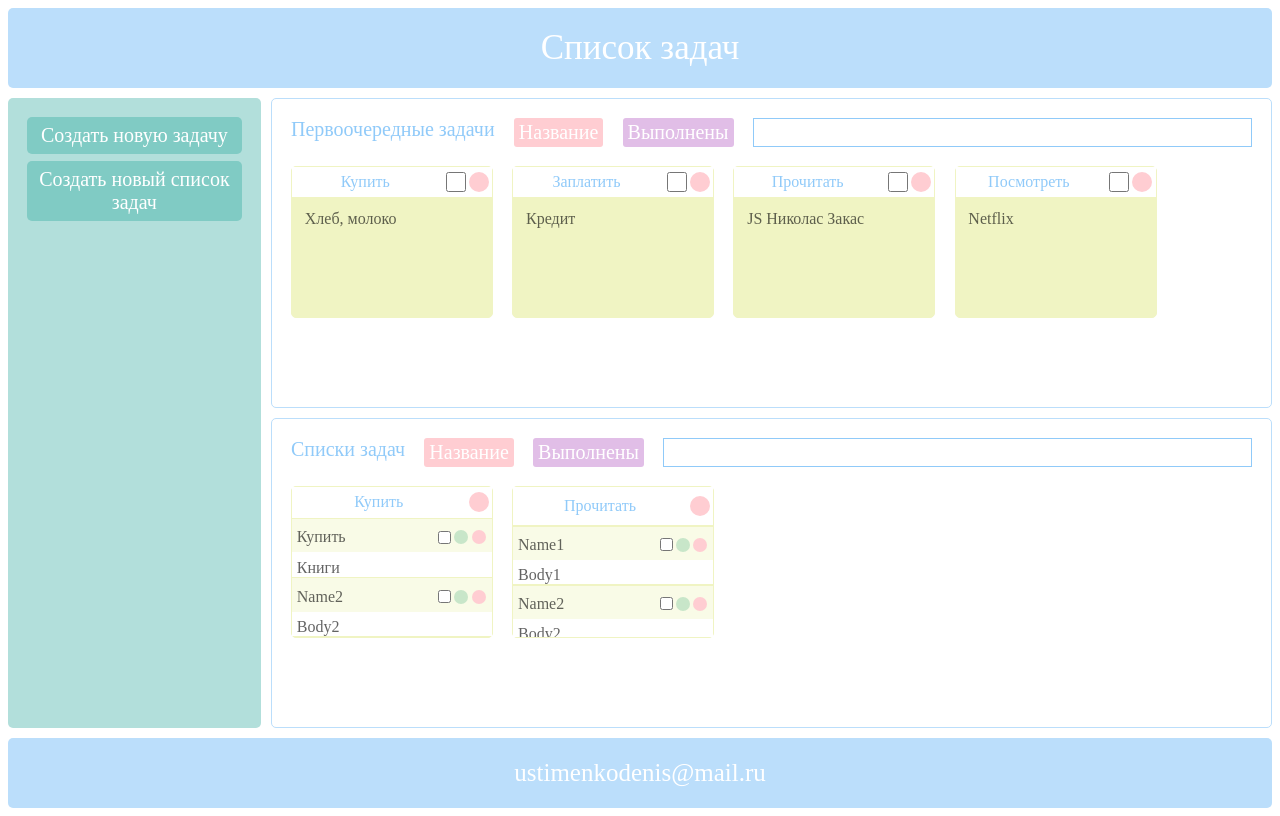
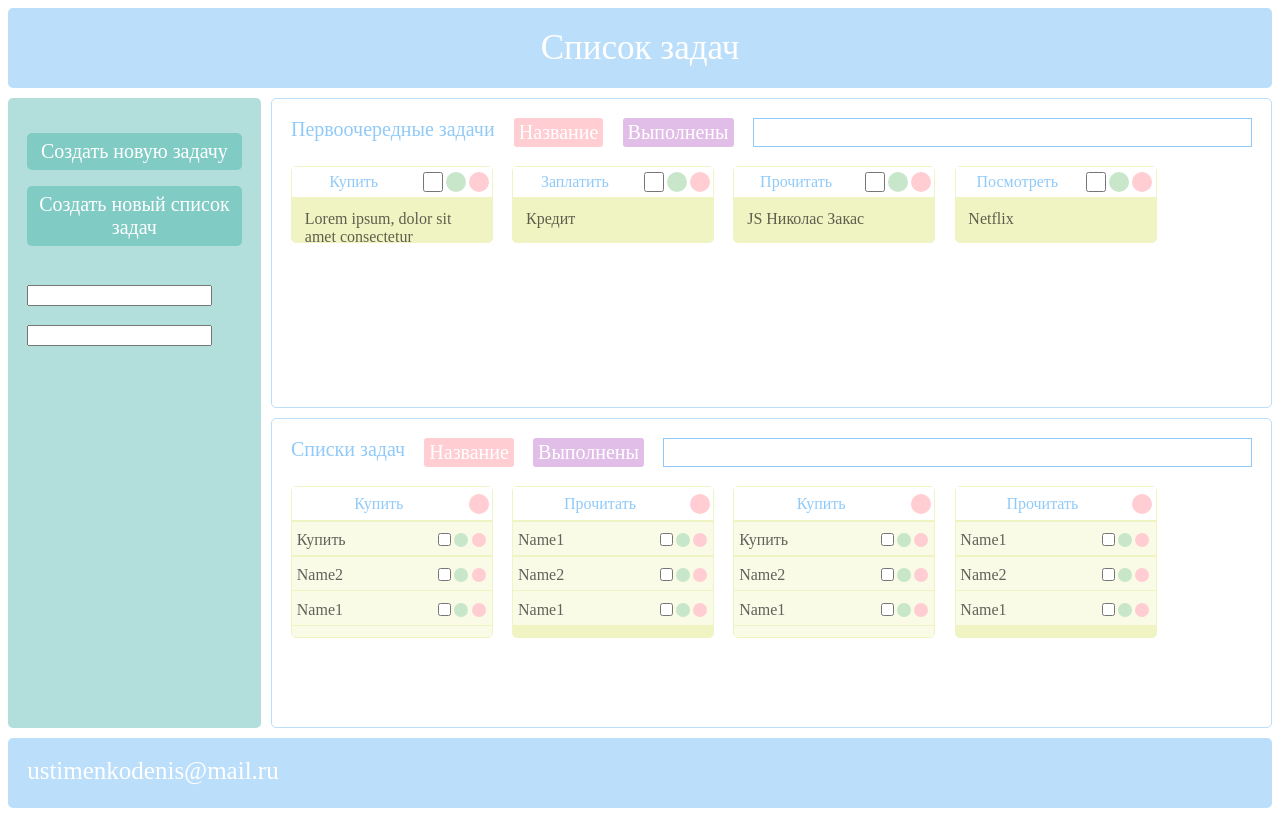
Before and after one commit to UstimenkoDenis/VueJS-todo, a Vue app: page / in a window 1280 px wide. Built offline with nearby package versions, Linux system fonts and the light colour scheme.

Commit message:
added functions to add and remove

```diff
--- a/src/App.vue
+++ b/src/App.vue
@@ -12,7 +12,10 @@
           <ToDoFilter/>
         </div>
         <div class="tasks__body">
-          <CardList v-bind:cardsData="cardsData"/>
+          <CardList
+              v-bind:cardsData = "cardsData"
+              @onDelete = "deleteCard"
+          />
         </div>
       </div>
       <div class="group-list">
@@ -23,19 +26,34 @@
           <ToDoFilter/>
         </div>
         <div class="group-list__body">
-          <GroupList v-bind:groupData="groupData"/>
+          <GroupList
+              v-bind:groupData="groupData"
+              @onDelGroup="deleteGroup"
+              @onDelItem="deleteItem"
+          />
         </div>
       </div>
     </article>
 		<nav class="main-nav">
-      <div class="menu-button">
+      <div
+        class="menu-button"
+        v-on:click="addCard('tit','description')"
+      >
         Создать новую задачу
       </div>
-      <div class="menu-button">
+      <div
+        class="menu-button"
+        v-on:click="addGroup('Group')"
+      >
         Создать новый список задач
       </div>
+      <div class="main-nav__inputs">
+        <label for=""></label>
+          <input class="main-nav__input" type="text">
+          <input class="main-nav__input" type="text">
+      </div>
     </nav>
-	<footer class="page-footer flex-center">
+	<footer class="page-footer">
     ustimenkodenis@mail.ru
   </footer>
   </div>
@@ -53,28 +71,115 @@ export default {
     CardList,
     GroupList
   },
+  methods: {
+    addCard(title, description) {
+      const id = this.cardsData.length + 1
+      const newCard = {
+        id,
+        title,
+        description,
+        completed: false
+      }
+      const newCardsData = [...this.cardsData]
+      newCardsData.push(newCard)
+      console.log(newCardsData)
+      return (
+        this.cardsData = newCardsData
+      )
+
+    },
+    deleteCard(id) {
+            const index = this.cardsData.findIndex((elem)=>elem.id === id)
+            const before = this.cardsData.slice(0,index)
+            const after = this.cardsData.slice(index+1)
+            const newCardsData = [...before,...after]
+            console.log(newCardsData)
+            this.cardsData = newCardsData
+            console.log(id)
+    },
+    addGroup(title) {
+      const id = this.groupData.length + 1
+      const newGroup = {
+        id,
+        title
+      }
+      const newGroupData = [...this.groupData]
+      newGroupData.push(newGroup)
+      console.log(newGroupData)
+      return (
+        this.groupData = newGroupData
+      )
+
+    },
+    deleteGroup(id) {
+      const index = this.groupData.findIndex((elem)=>elem.id === id)
+      const before = this.groupData.slice(0,index)
+      const after = this.groupData.slice(index+1)
+      const newGroupData = [...before,...after]
+     this.groupData = newGroupData
+      console.log(id)
+
+    },
+    deleteItem(id, idGroup) {
+
+        const indexGroup = this.groupData.findIndex((elem)=>elem.id === idGroup)
+        const index = this.groupData[indexGroup].group.findIndex((elem)=>elem.id === id)
+
+            const before = this.groupData[indexGroup].group.slice(0,index)
+            const after = this.groupData[indexGroup].group.slice(index+1)
+            const newGroupList = [...before,...after]
+
+         this.groupData[indexGroup].group = newGroupList
+
+
+
+    }
+  },
+
+
   data() {
     return {
       cardsData: [
-        {id: 1, title: "Купить", task: "Хлеб, молоко", completed: false},
-        {id: 2, title: "Заплатить", task: "Кредит", completed: false},
-        {id: 3, title: "Прочитать", task: "JS Николас Закас", completed: false},
-        {id: 4, title: "Посмотреть", task: "Netflix", completed: false}
+        {id: 1, title: "Купить",description: "Lorem ipsum, dolor sit amet consectetur adipisicing elit. Est fugiat nihil eos vel, ipsam doloremque perferendis architecto possimus saepe obcaecati laborum molestias neque eligendi cum dolore ipsa quod iure. Consectetur.", completed: false},
+        {id: 2, title: "Заплатить",description: "Кредит", completed: false},
+        {id: 3, title: "Прочитать",description: "JS Николас Закас", completed: false},
+        {id: 4, title: "Посмотреть",description: "Netflix", completed: false}
       ],
       groupData: [
-                  { title: "Купить",
+                  { id: 1,
+                    title: "Купить",
                     group: [
-                        {id: 5, title: "Купить", task: "Книги", completed: false},
-                        {id: 6, title: "Name2", task: "Body2", completed: false},
-                        {id: 7, title: "Name1", task: "Body1", completed: false},
-                        {id: 7, title: "Name1", task: "Body1", completed: false}
+                        {id: 5, title: "Купить",description: "Lorem ipsum, dolor sit amet consectetur adipisicing elit. Est fugiat nihil eos vel, ipsam doloremque perferendis architecto possimus saepe obcaecati laborum molestias neque eligendi cum dolore ipsa quod iure. Consectetur.", completed: false},
+                        {id: 6, title: "Name2",description: "Lorem ipsum, dolor sit amet consectetur adipisicing elit. Est fugiat nihil eos vel, ipsam doloremque perferendis architecto possimus saepe obcaecati laborum molestias neque eligendi cum dolore ipsa quod iure. Consectetur.", completed: false},
+                        {id: 7, title: "Name1",description: "Body1", completed: false},
+                        {id: 8, title: "Name1",description: "Body1", completed: false}
                     ]
                   },
-                  { title: "Прочитать",
+                  { id: 2,
+                    title: "Прочитать",
                     group: [
-                            {id: 8, title: "Name1", task: "Body1", completed: false},
-                            {id: 9, title: "Name2", task: "Body2", completed: false},
-                            {id: 10, title: "Name1", task: "Body1", completed: false}
+                            {id: 9, title: "Name1",description: "Body1", completed: false},
+                            {id: 10, title: "Name2",description: "Body2", completed: false},
+                            {id: 11, title: "Name1",description: "Body1", completed: false}
+
+                    ]
+                  },
+                  { id: 3,
+                    title: "Купить",
+                    group: [
+                        {id: 5, title: "Купить",description: "Lorem ipsum, dolor sit amet consectetur adipisicing elit. Est fugiat nihil eos vel, ipsam doloremque perferendis architecto possimus saepe obcaecati laborum molestias neque eligendi cum dolore ipsa quod iure. Consectetur.", completed: false},
+                        {id: 6, title: "Name2",description: "Lorem ipsum, dolor sit amet consectetur adipisicing elit. Est fugiat nihil eos vel, ipsam doloremque perferendis architecto possimus saepe obcaecati laborum molestias neque eligendi cum dolore ipsa quod iure. Consectetur.", completed: false},
+                        {id: 7, title: "Name1",description: "Body1", completed: false},
+                        {id: 8, title: "Name1",description: "Body1", completed: false}
+                    ]
+                  },
+                  { id: 4,
+                    title: "Прочитать",
+                    group: [
+                            {id: 9, title: "Name1",description: "Body1", completed: false},
+                            {id: 10, title: "Name2",description: "Body2", completed: false},
+                            {id: 11, title: "Name1",description: "Body1", completed: false}
+
                     ]
                   }
       ]
@@ -214,12 +319,11 @@ export default {
       text-align: center;
       color:#fff;
       padding: 7px;
+      margin-top: 1rem;
       font-size: 20px;
       transition: cubic-bezier(0.075, 0.82, 0.165, 1);
     }
-      .menu-button:last-child {
-        margin-top: 7px;
-      }
+
     .menu-button:hover {
       cursor: pointer;
       box-shadow: 0 0 5px rgba(48, 134, 126, 0.658);
@@ -229,5 +333,12 @@ export default {
       top: 2px;
       box-shadow: 0 0 0;
     }
+    .main-nav__inputs {
+      margin-top: 1.2rem;
+    }
+      .main-nav__input {
+        margin-top: 1.2rem;
+
+      }
 
 </style>
--- a/src/components/Card/Card.vue
+++ b/src/components/Card/Card.vue
@@ -1,16 +1,34 @@
 <template>
-    <li class="card">
+    <li class="card"
+    v-bind:class="{cardopened: cardtoggle}">
         <div class="card__header flex-between">
-            <div class="card__title flex-center">
+            <div
+                class="card__title flex-center"
+                v-bind:class="{done: card.completed}"
+            >
                 {{card.title}}
             </div>
             <div class="card__controls">
-                <input class="checkbox" type="checkbox">
-                <div class="delete-button"></div>
+                <input
+                    class="checkbox"
+                    type="checkbox"
+                    v-on:change="card.completed = !card.completed"
+                >
+                <div
+                    class="card-open-button"
+                    v-on:click="cardtoggle=!cardtoggle"
+                ></div>
+                <div
+                    class="delete-button"
+                    v-on:click="$emit('onDelete', card.id)"
+                ></div>
             </div>
         </div>
-        <div class="card__body">
-            {{card.task}}
+        <div
+            class="card__body"
+
+        >
+            {{card.description}}
         </div>
     </li>
 </template>
@@ -22,6 +40,11 @@ export default {
             type: Object,
             required: true
         }
+    },
+    data() {
+        return {
+            cardtoggle: false
+        }
     }
 }
 </script>
@@ -32,12 +55,16 @@ export default {
         display: flex;
         flex-direction: column;
         width: 200px;
-        height: 150px;
+        height: 75px;
         background:#f0f4c3 ;
         margin: 1.2rem 0.6rem;
         border: 0.1rem solid #f0f4c3;
         border-radius: 5px;
+
     }
+        .cardopened {
+            height: 100%;
+        }
         .card:first-child {
             margin: 1.2rem 0.6rem 1.2rem 1.2rem;
         }
@@ -60,15 +87,31 @@ export default {
                 width: 20px;
                 height: 20px;
             }
-            .delete-button {
-                width: 20px;
-                height:20px;
-                background: #ffcdd2 ;
-                border-radius: 50%;
+            .card-open-button {
+                    position: relative;
+                    left: 0;
+                    top: 0;
+                    width: 20px;
+                    height:20px;
+                    margin-right: 0.2rem;
+                    background: #c8e6c9;
+                    border-radius: 50%;
             }
+                .card-open-button:hover {
+                    cursor: pointer;
+                    box-shadow: 0 0 5px rgba(200, 230, 201, 0.568);
+                    background: rgba(200, 230, 201, 0.637);
+                }
+                .card-open-button:active {
+                    top: 2px;
+                    box-shadow: 0 0 0;
+                }
+
         .card__body {
             flex-grow: 1;
             padding: 0.8rem;
-            color: rgba(0, 0, 0, 0.61)
+            color: rgba(0, 0, 0, 0.61);
+            overflow: hidden;
         }
+
 </style>
--- a/src/components/CardList/CardList.vue
+++ b/src/components/CardList/CardList.vue
@@ -4,6 +4,7 @@
             v-for="card in cardsData"
             v-bind:key="card.id"
             v-bind:card="card"
+            v-on:onDelete="deleteCard"
         />
     </ul>
 </template>
@@ -17,6 +18,12 @@ export default {
     props: ['cardsData'],
     data() {
         return {
+
+        }
+    },
+    methods: {
+        deleteCard(id) {
+           this.$emit('onDelete', id)
 
         }
     }
--- a/src/components/Group/Group.vue
+++ b/src/components/Group/Group.vue
@@ -5,7 +5,10 @@
                 {{items.title}}
             </div>
             <div class="group__controls flex-center">
-                <div class="delete-button"></div>
+                <div
+                    class="delete-button"
+                    v-on:click="$emit('onDelGroup', items.id)"
+                ></div>
             </div>
         </div>
         <div class="group__body">
@@ -14,7 +17,10 @@
                <GroupItem
                     v-for="item in items.group"
                     v-bind:key="item.id"
-                    v-bind:item="item"/>
+                    v-bind:item="item"
+                    v-on:onDelItem="deleteItem"
+
+                />
            </ul>
         </div>
     </li>
@@ -30,6 +36,12 @@ import GroupItem from './GroupItem'
             items: {
                 type: Object,
                 required: true
+            }
+        },
+        methods: {
+
+            deleteItem(id){
+                this.$emit('onDelItem', id, this.items.id)
             }
         }
     }
@@ -52,7 +64,6 @@ import GroupItem from './GroupItem'
         }
         .group__header {
             width: 100%;
-            height: 60px;
             background: #fff;
             color: #90caf9;
             display: flex;
@@ -77,6 +88,7 @@ import GroupItem from './GroupItem'
                 height:20px;
                 background: #ffcdd2 ;
                 border-radius: 50%;
+                margin: 0.4rem 0;
             }
                 .delete-button:hover {
                     cursor: pointer;
--- a/src/components/Group/GroupItem.vue
+++ b/src/components/Group/GroupItem.vue
@@ -19,6 +19,7 @@
                 ></div>
                 <div
                     class="item-delete-button"
+                    v-on:click="$emit('onDelItem', item.id)"
                 ></div>
             </div>
         </div>
@@ -26,7 +27,7 @@
             class="group-item__body"
             v-bind:class="{opened: toggle}"
         >
-           {{item.task}}
+           {{item.description}}
         </div>
     </li>
 </template>
@@ -104,11 +105,15 @@ export default {
                     box-shadow: 0 0 0;
                 }
         .group-item__body {
+            display: none;
             padding: 0.4rem 0.2rem 0 0.3rem;
             background: #fff;
+            color: rgba(0, 0, 0, 0.61)
+
         }
             .opened {
-                height: 100px;
+                display: block;
+                height: 100%;
             }
             .done {
                 text-decoration: line-through
--- a/src/components/GroupList/GroupList.vue
+++ b/src/components/GroupList/GroupList.vue
@@ -4,6 +4,8 @@
             v-for="(items, index) in groupData"
             v-bind:key="`${index}`"
             v-bind:items="items"
+            @onDelGroup="deleteGroup"
+            @onDelItem="deleteItem"
         />
     </ul>
 </template>
@@ -20,6 +22,14 @@ export default {
         return {
 
         }
+    },
+    methods: {
+        deleteGroup(id) {
+            this.$emit('onDelGroup', id)
+        },
+        deleteItem(id, idGroup) {
+            this.$emit('onDelItem', id, idGroup)
+        }
     }
 }
 </script>
```
Also changed, not shown: src/components/ToDoFilter/ToDoFilter.vue (+2 -5 lines).
